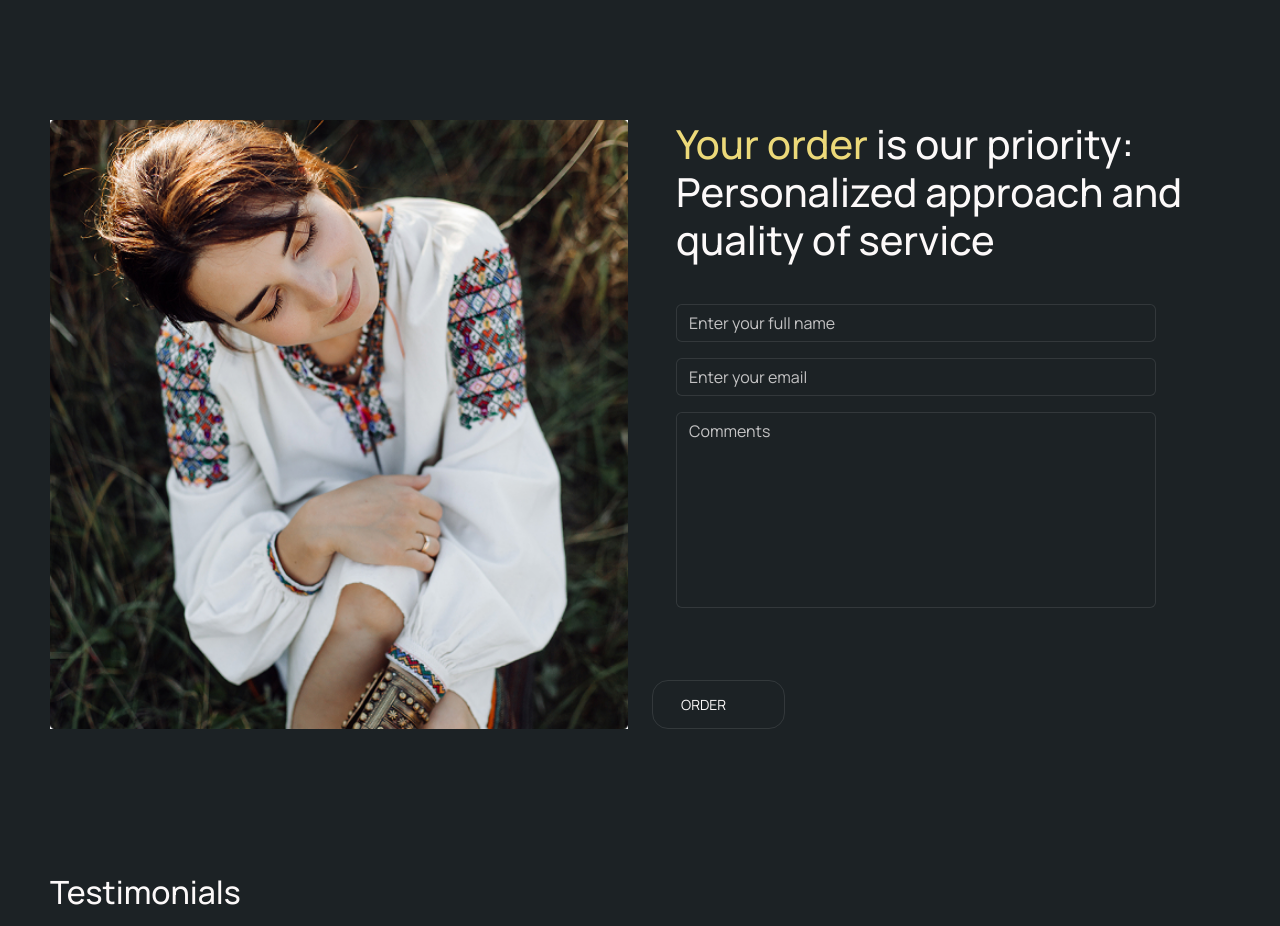
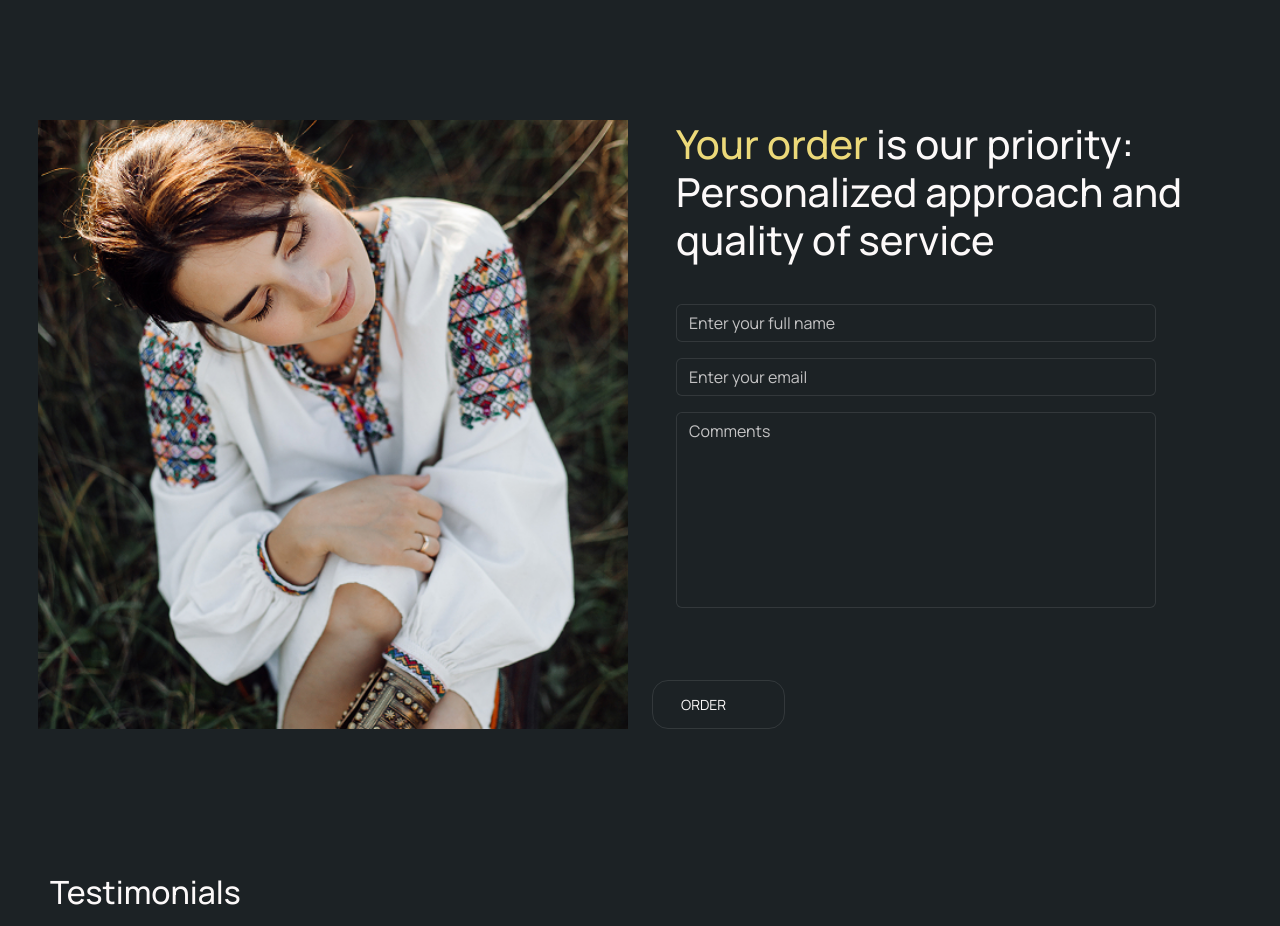
Before and after one commit to Novytska12321/Lesson1, a website built with Vite: page index.html in a window 1280 px wide. Shown: the part 3580-4506 px from the top of the page. Built offline with nearby package versions, Linux system fonts and the light colour scheme; some icons are missing; files whose address does not match are found by name.

Commit message:
fix css of  img in the order section

```diff
--- a/src/styles/layout/_order.scss
+++ b/src/styles/layout/_order.scss
@@ -1,23 +1,39 @@
 .y-order {
+  background-image: url(../public/desctop-img/elements.png);
+  background-repeat: no-repeat;
+  background-position: left bottom;
 
   form {
     height: $order-form-height;
     margin-bottom: $order-btn-gap;
   }
+
   textarea.form-control {
     height: 12.25rem; // 196px
     resize: none;
   }
+
+  .row {
+    align-items: stretch;
   }
-  .y-order-text{
+
+  .col-6:first-child {
+    padding-left: 0;
+
+    img {
+      width: 100%;
+      height: 100%;
+      object-fit: cover;
+      display: block;
+    }
+  }
+}
+
+.y-order-text {
   font-size: $order-text-font-size;
   margin-bottom: 2.5rem;
 }
-  .y-order{
-    background-image: url(../public/desctop-img/elements.png);
-    background-repeat: no-repeat;
-    background-position: left bottom;
-  }
-  .y-order-form{
+
+.y-order-form {
   max-width: 30rem;
 }
```
Lines whose indentation alone changed are shown as unchanged.
